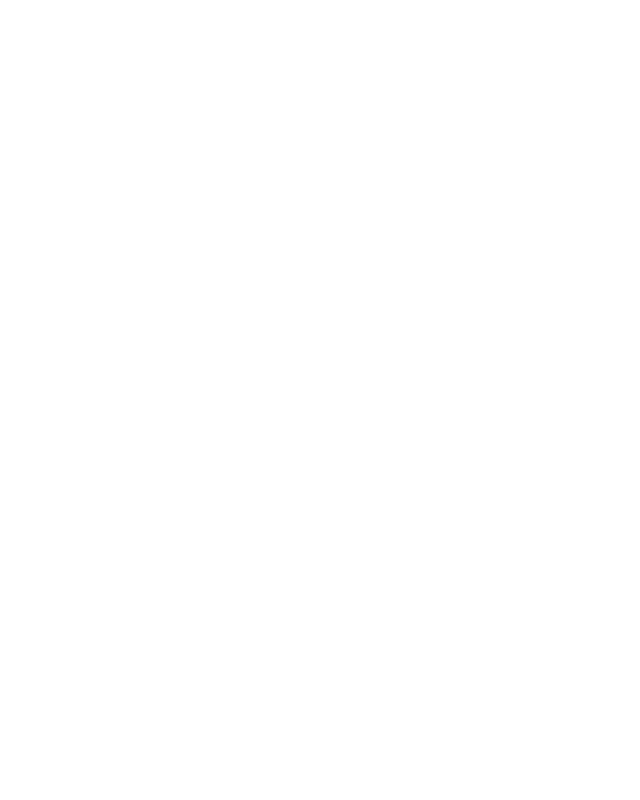
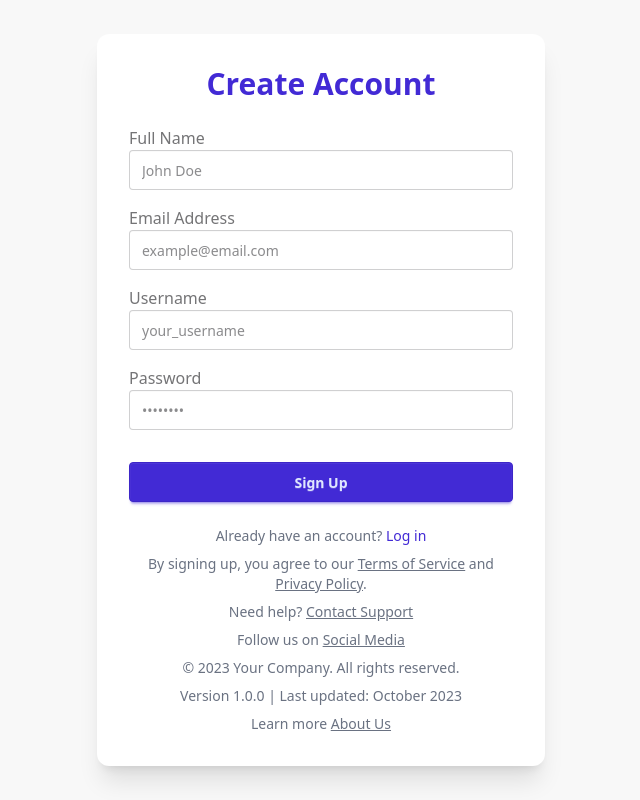
Before and after one commit to Qwadjou-dan/TodoList-CompleteApp, a React (Vite) app: page / in a window 1280 px wide. Shown: the whole page, without its empty margins (319-959 px from the left). Built offline with nearby package versions, Linux system fonts and the light colour scheme.

Commit message:
Signup page created

```diff
--- a/src/App.jsx
+++ b/src/App.jsx
@@ -1,7 +1,12 @@
 import React from "react";
+import SignUp from "./components/registration/signUp/SignUp";
 
 const App = () => {
-  return <div></div>;
+  return (
+    <div>
+      <SignUp />
+    </div>
+  );
 };
 
 export default App;
--- a/src/components/registration/signUp/SignUp.jsx
+++ b/src/components/registration/signUp/SignUp.jsx
@@ -0,0 +1,115 @@
+import React from "react";
+
+const SignUp = () => {
+  return (
+    <div className="flex items-center justify-center min-h-screen bg-base-200 p-4">
+      <div className="w-full max-w-md shadow-xl bg-base-100 rounded-xl p-8 space-y-6">
+        <h1 className="text-3xl font-bold text-center text-primary">
+          Create Account
+        </h1>
+
+        <form className="space-y-4">
+          <div>
+            <label htmlFor="name" className="label">
+              <span className="label-text">Full Name</span>
+            </label>
+            <input
+              type="text"
+              id="name"
+              name="name"
+              className="input input-bordered w-full"
+              placeholder="John Doe"
+              required
+            />
+          </div>
+
+          <div>
+            <label htmlFor="email" className="label">
+              <span className="label-text">Email Address</span>
+            </label>
+            <input
+              type="email"
+              id="email"
+              name="email"
+              className="input input-bordered w-full"
+              placeholder="example@email.com"
+              required
+            />
+          </div>
+
+          <div>
+            <label htmlFor="username" className="label">
+              <span className="label-text">Username</span>
+            </label>
+            <input
+              type="text"
+              id="username"
+              name="username"
+              className="input input-bordered w-full"
+              placeholder="your_username"
+              required
+            />
+          </div>
+
+          <div>
+            <label htmlFor="password" className="label">
+              <span className="label-text">Password</span>
+            </label>
+            <input
+              type="password"
+              id="password"
+              name="password"
+              className="input input-bordered w-full"
+              placeholder="••••••••"
+              required
+            />
+          </div>
+
+          <button className="btn btn-primary w-full mt-4">Sign Up</button>
+        </form>
+
+        <div className="text-sm text-center text-gray-500 space-y-2">
+          <p>
+            Already have an account?{" "}
+            <a href="/login" className="text-primary hover:underline">
+              Log in
+            </a>
+          </p>
+          <p>
+            By signing up, you agree to our{" "}
+            <a href="/terms" className="link">
+              Terms of Service
+            </a>{" "}
+            and{" "}
+            <a href="/privacy" className="link">
+              Privacy Policy
+            </a>
+            .
+          </p>
+          <p>
+            Need help?{" "}
+            <a href="/support" className="link">
+              Contact Support
+            </a>
+          </p>
+          <p>
+            Follow us on{" "}
+            <a href="/social" className="link">
+              Social Media
+            </a>
+          </p>
+          <p>© 2023 Your Company. All rights reserved.</p>
+          <p>Version 1.0.0 | Last updated: October 2023</p>
+          <p>
+            Learn more{" "}
+            <a href="/about" className="link">
+              About Us
+            </a>
+          </p>
+        </div>
+      </div>
+    </div>
+  );
+};
+
+export default SignUp;
```
